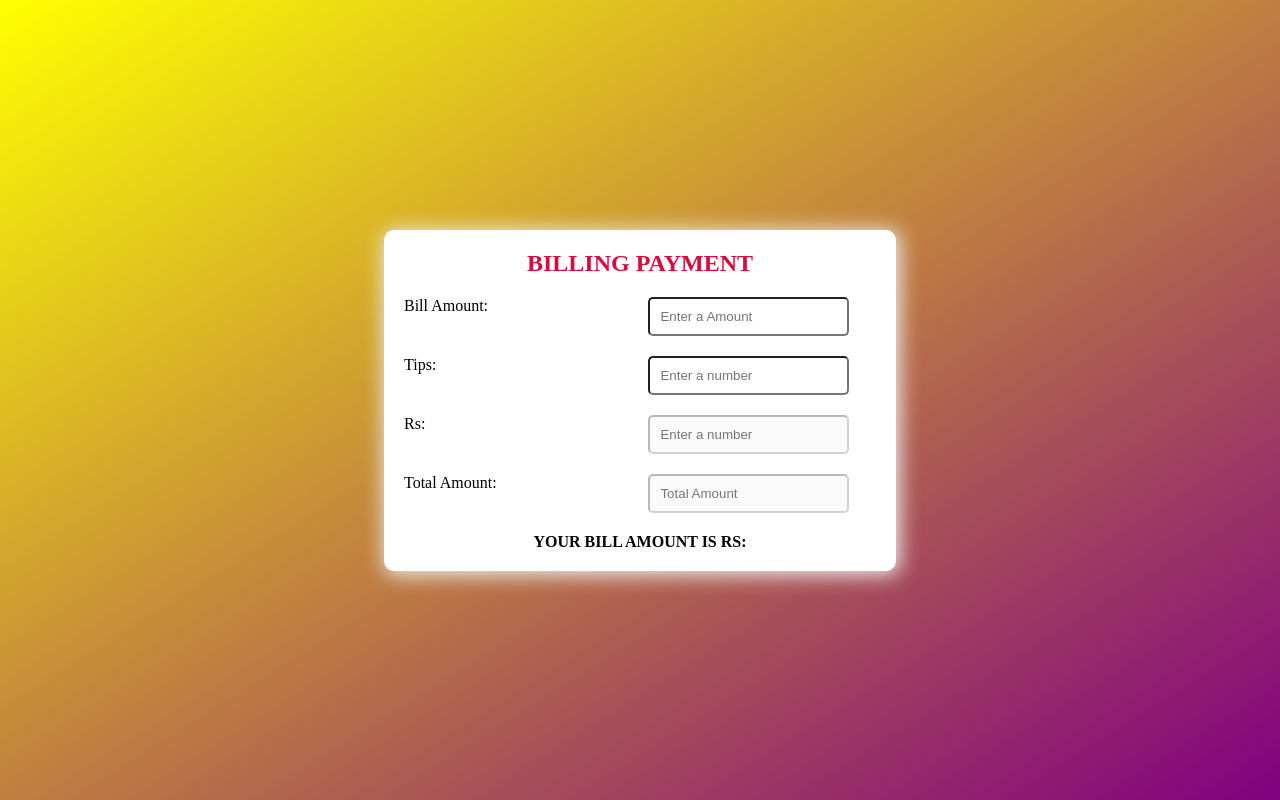
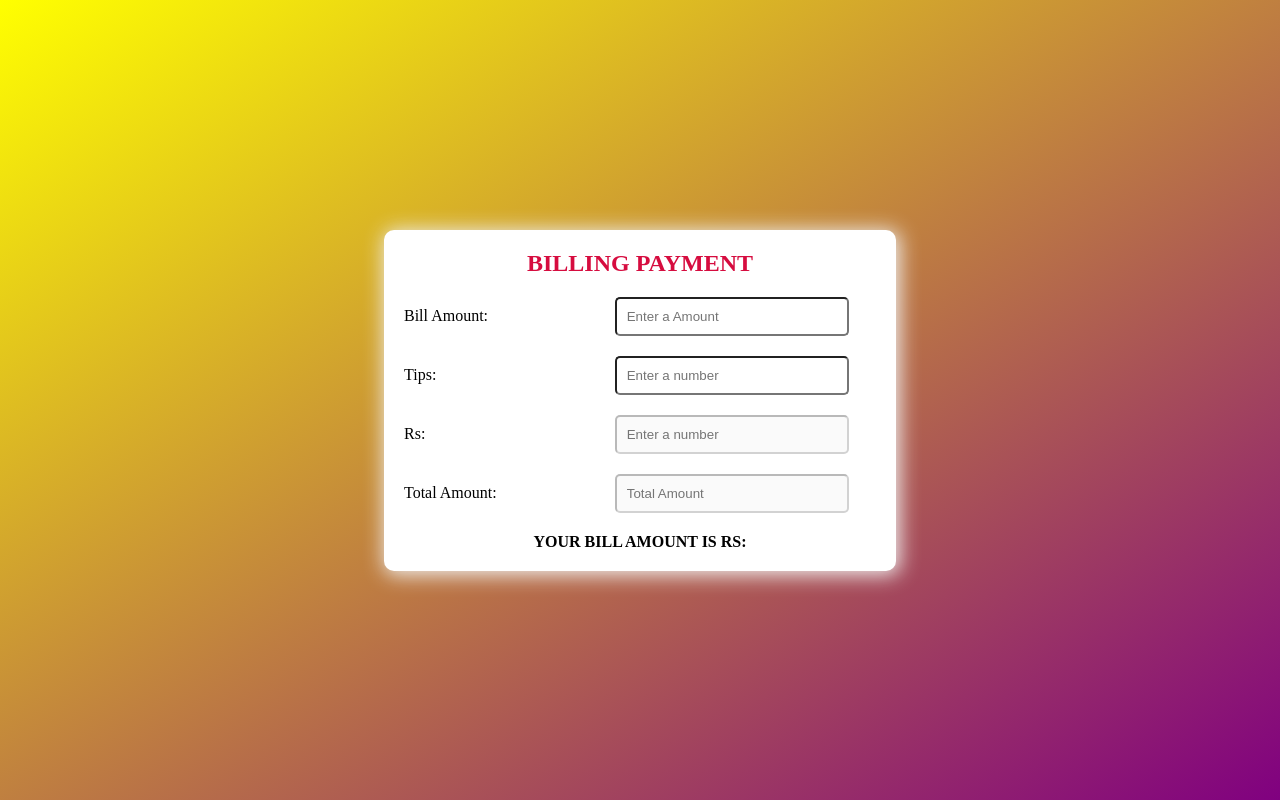
Before and after one commit to RAJAVALLI-K/js-dom-using-bill-payment-processing-task, a plain HTML site: page index.html in a window 1280 px wide. Drawn offline with Linux system fonts and the light colour scheme.

Commit message:
add js-dom-using-bill-payment-processing-task

```diff
--- a/style.css
+++ b/style.css
@@ -36,11 +36,17 @@ P {
     width: 80%;
     display: flex;
     justify-content: space-between;
+    align-items: center;
 }
 
 input {
     padding: 10px;
     border-radius: 5px;
+    width: 50%;
+}
+
+label {
+    width: 50%;
 }
 
 span {
@@ -55,7 +61,26 @@ h2 {
     color: #d60c3f;
 }
 
-@media only screen and (min-width:320px){
+@media only screen and (min-width:200px) {
+    .main-container {
+        width: 95%;
+        margin: 0 auto;
+    }
+
+    .billing-box div {
+        margin: 20px 0px 20px 20px;
+        width: 90%;
+        display: flex;
+        justify-content: space-between;
+    }
+
+    .billing-box {
+        padding: 20px 0px;
+    }
+
+}
+
+@media only screen and (min-width:320px) {
     .main-container {
         width: 90%;
         margin: 0 auto;
```
